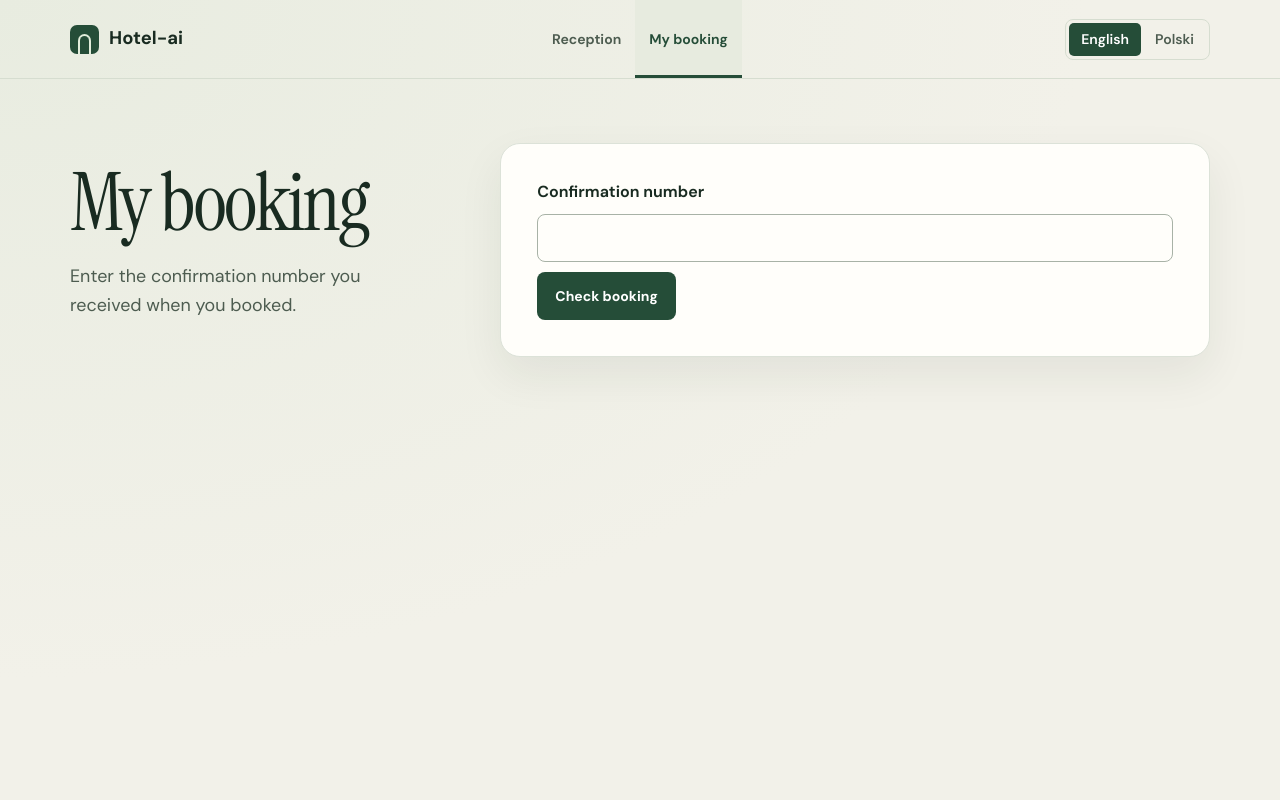
After one commit to michalfrackowiak/hotel-ai, a Django app: page /my-booking/ in a window 1280 px wide. The commit adds this page. Run offline with Django 5.2, Linux system fonts and the light colour scheme.

Commit message:
Add bilingual guest booking lookup (#15)
Co-authored-by: micha <buhahahaha@gmail.com>

```diff
--- /dev/null
+++ b/reception/lookup.py
@@ -0,0 +1,36 @@
+from uuid import UUID
+
+from django.shortcuts import render
+from django.views.decorators.cache import never_cache
+from django.views.decorators.http import require_http_methods
+
+from bookings.models import Booking
+
+
+@never_cache
+@require_http_methods(["GET", "HEAD", "POST"])
+def booking_lookup(request):
+    source = request.POST if request.method == "POST" else request.GET
+    language = "pl" if source.get("lang") == "pl" else "en"
+    reference = ""
+    booking = None
+    error = None
+    if request.method == "POST":
+        reference = request.POST.get("reference", "").strip()
+        try:
+            if len(reference) not in (32, 36):
+                raise ValueError("Invalid reference length")
+            booking_reference = UUID(reference)
+        except ValueError:
+            error = "invalid"
+        else:
+            booking = Booking.objects.select_related("room").filter(reference=booking_reference).first()
+            if booking is None:
+                error = "missing"
+
+    return render(request, "reception/booking.html", {
+        "language": language,
+        "reference": reference[:36],
+        "booking": booking,
+        "error": error,
+    })
--- a/reception/static/reception/reception.css
+++ b/reception/static/reception/reception.css
@@ -105,11 +105,38 @@ button:disabled, input:disabled {
 }
 
 .site-bar {
+    display: grid;
+    grid-template-columns: 1fr auto 1fr;
+    align-items: center;
+    gap: 10px 16px;
     min-height: 78px;
+}
+
+.site-tabs {
     display: flex;
-    justify-content: space-between;
+    align-items: stretch;
+    align-self: stretch;
+}
+
+.site-tabs a {
+    display: grid;
     align-items: center;
-    gap: 16px;
+    padding: 0 14px;
+    border-block: 3px solid transparent;
+    color: var(--muted);
+    font-size: .875rem;
+    font-weight: 650;
+    text-decoration: none;
+}
+
+.site-tabs a:hover,
+.site-tabs a[aria-current="page"] {
+    color: var(--accent);
+    background: #e7ebdf;
+}
+
+.site-tabs a[aria-current="page"] {
+    border-bottom-color: var(--accent);
 }
 
 .wordmark {
@@ -140,6 +167,7 @@ button:disabled, input:disabled {
 
 .languages {
     display: flex;
+    justify-self: end;
     gap: 2px;
     padding: 3px;
     border: 1px solid #d6ddd0;
@@ -202,6 +230,76 @@ button:disabled, input:disabled {
     border-radius: 20px;
     background: var(--paper);
     box-shadow: 0 18px 45px #192b2112;
+}
+
+.booking-lookup {
+    min-width: 0;
+    padding: clamp(20px, 4vw, 36px);
+    border: 1px solid var(--line);
+    border-radius: 20px;
+    background: var(--paper);
+    box-shadow: 0 18px 45px #192b2112;
+}
+
+.lookup-form {
+    display: grid;
+    gap: 10px;
+}
+
+.lookup-form label {
+    font-weight: 650;
+}
+
+.lookup-form input[type="text"] {
+    width: 100%;
+    min-height: 48px;
+    padding: 10px 12px;
+    border: 1px solid var(--field-border);
+    border-radius: 8px;
+    background: var(--paper);
+}
+
+.lookup-form .send-button {
+    justify-self: start;
+}
+
+.lookup-error {
+    margin: 0;
+    color: #84271b;
+}
+
+.lookup-result {
+    margin-top: 26px;
+    padding-top: 20px;
+    border-top: 1px solid var(--line);
+}
+
+.lookup-result h2 {
+    margin: 0 0 14px;
+    font-size: 1.125rem;
+}
+
+.lookup-result dl {
+    display: grid;
+    gap: 12px;
+    margin: 0;
+}
+
+.lookup-result dl div {
+    display: flex;
+    flex-wrap: wrap;
+    justify-content: space-between;
+    gap: 4px 16px;
+}
+
+.lookup-result dt {
+    color: var(--muted);
+}
+
+.lookup-result dd {
+    margin: 0;
+    font-weight: 650;
+    overflow-wrap: anywhere;
 }
 
 .chat-header,
@@ -399,7 +497,18 @@ button:disabled, input:disabled {
     }
 
     .site-bar {
-        min-height: 64px;
+        grid-template-columns: 1fr auto;
+        min-height: 0;
+        padding-top: 12px;
+    }
+
+    .site-tabs {
+        grid-column: 1 / -1;
+        grid-row: 2;
+    }
+
+    .site-tabs a {
+        min-height: 44px;
     }
 
     .booking-layout {
--- /dev/null
+++ b/reception/templates/reception/_header.html
@@ -0,0 +1,16 @@
+{% url 'reception' as reception_url %}
+{% url 'reception-booking' as booking_url %}
+<header class="site-header">
+    <div class="site-bar">
+        <span class="wordmark"><span class="brand-mark" aria-hidden="true"></span>Hotel-ai</span>
+        <nav class="site-tabs" aria-label="{% if language == 'pl' %}Nawigacja główna{% else %}Main navigation{% endif %}">
+            <a href="{{ reception_url }}{% if language == 'pl' %}?lang=pl{% endif %}"{% if active_page == 'reception' %} aria-current="page"{% endif %}>{% if language == "pl" %}Recepcja{% else %}Reception{% endif %}</a>
+            <a href="{{ booking_url }}{% if language == 'pl' %}?lang=pl{% endif %}"{% if active_page == 'booking' %} aria-current="page"{% endif %}>{% if language == "pl" %}Moja rezerwacja{% else %}My booking{% endif %}</a>
+        </nav>
+        {% if active_page == "booking" %}
+            {% with page_url=booking_url %}{% include "reception/_languages.html" %}{% endwith %}
+        {% else %}
+            {% with page_url=reception_url %}{% include "reception/_languages.html" %}{% endwith %}
+        {% endif %}
+    </div>
+</header>
--- /dev/null
+++ b/reception/templates/reception/_languages.html
@@ -0,0 +1,4 @@
+<nav class="languages" aria-label="{% if language == 'pl' %}Język{% else %}Language{% endif %}">
+    <a href="{{ page_url }}" lang="en"{% if language == "en" %} aria-current="true"{% endif %}>English</a>
+    <a href="{{ page_url }}?lang=pl" lang="pl"{% if language == "pl" %} aria-current="true"{% endif %}>Polski</a>
+</nav>
--- /dev/null
+++ b/reception/templates/reception/booking.html
@@ -0,0 +1,65 @@
+{% load i18n static %}
+<!doctype html>
+<html lang="{{ language }}">
+<head>
+    <meta charset="utf-8">
+    <meta name="viewport" content="width=device-width, initial-scale=1">
+    <meta name="color-scheme" content="light">
+    <title>{% if language == "pl" %}Moja rezerwacja{% else %}My booking{% endif %} · Hotel-ai</title>
+    <link rel="stylesheet" href="{% static 'reception/reception.css' %}">
+</head>
+<body>
+    {% include "reception/_header.html" with active_page="booking" %}
+    <main class="booking-layout">
+        <section class="intro" aria-labelledby="booking-title">
+            <h1 id="booking-title">{% if language == "pl" %}Moja rezerwacja{% else %}My booking{% endif %}</h1>
+            <p>{% if language == "pl" %}Wpisz numer potwierdzenia otrzymany przy rezerwacji.{% else %}Enter the confirmation number you received when you booked.{% endif %}</p>
+        </section>
+        <section class="booking-lookup" aria-label="{% if language == 'pl' %}Sprawdź rezerwację{% else %}Check your booking{% endif %}">
+            <form method="post" action="{% url 'reception-booking' %}" class="lookup-form">
+                {% csrf_token %}
+                <input type="hidden" name="lang" value="{{ language }}">
+                <label for="booking-reference">{% if language == "pl" %}Numer potwierdzenia{% else %}Confirmation number{% endif %}</label>
+                <input id="booking-reference" name="reference" type="text" value="{{ reference|default:'' }}" maxlength="64" autocomplete="off" autocapitalize="none" spellcheck="false" required{% if error %} aria-invalid="true" aria-describedby="booking-error"{% endif %}>
+                {% if error %}
+                    <p id="booking-error" class="lookup-error">
+                        {% if error == "invalid" %}
+                            {% if language == "pl" %}Wpisz pełny numer potwierdzenia.{% else %}Enter the full confirmation number.{% endif %}
+                        {% else %}
+                            {% if language == "pl" %}Nie znaleziono rezerwacji. Sprawdź numer potwierdzenia i spróbuj ponownie.{% else %}Booking not found. Check your confirmation number and try again.{% endif %}
+                        {% endif %}
+                    </p>
+                {% endif %}
+                <button class="send-button" type="submit">{% if language == "pl" %}Sprawdź rezerwację{% else %}Check booking{% endif %}</button>
+            </form>
+            {% if booking %}
+                <section class="lookup-result" aria-labelledby="booking-details">
+                    <h2 id="booking-details">{% if language == "pl" %}Potwierdzona rezerwacja{% else %}Confirmed booking{% endif %}</h2>
+                    <dl>
+                        <div>
+                            <dt>{% if language == "pl" %}Pokój{% else %}Room{% endif %}</dt>
+                            <dd>{{ booking.room.code }}</dd>
+                        </div>
+                        <div>
+                            <dt>{% if language == "pl" %}Zameldowanie{% else %}Check-in{% endif %}</dt>
+                            <dd><time datetime="{{ booking.check_in|date:'Y-m-d' }}">{% if language == "pl" %}{{ booking.check_in|date:"d.m.Y" }}{% else %}{{ booking.check_in|date:"Y-m-d" }}{% endif %}</time></dd>
+                        </div>
+                        <div>
+                            <dt>{% if language == "pl" %}Wymeldowanie{% else %}Check-out{% endif %}</dt>
+                            <dd><time datetime="{{ booking.check_out|date:'Y-m-d' }}">{% if language == "pl" %}{{ booking.check_out|date:"d.m.Y" }}{% else %}{{ booking.check_out|date:"Y-m-d" }}{% endif %}</time></dd>
+                        </div>
+                        <div>
+                            <dt>{% if language == "pl" %}Liczba gości{% else %}Guests{% endif %}</dt>
+                            <dd>{{ booking.guests }}</dd>
+                        </div>
+                        <div>
+                            <dt>{% if language == "pl" %}Cena za pobyt{% else %}Total price{% endif %}</dt>
+                            <dd>{% language language %}{{ booking.total_price|floatformat:2 }}{% endlanguage %} PLN</dd>
+                        </div>
+                    </dl>
+                </section>
+            {% endif %}
+        </section>
+    </main>
+</body>
+</html>
--- a/reception/urls.py
+++ b/reception/urls.py
@@ -1,10 +1,12 @@
 from django.urls import path
 
 from . import views
+from .lookup import booking_lookup
 
 
 urlpatterns = [
     path("", views.index, name="reception"),
+    path("my-booking/", booking_lookup, name="reception-booking"),
     path("reception/message/", views.message, name="reception-message"),
     path("reception/audio/", views.audio, name="reception-audio"),
     path("reception/transcribe/", views.transcript, name="reception-transcript"),
```
Also changed, not shown: docs/handoff.md (+3 -1 lines), docs/roadmap.md (+1 -0 lines), reception/templates/reception/index.html (+1 -9 lines), reception/test_lookup.py (added, +52 -0 lines), 1 other file.
